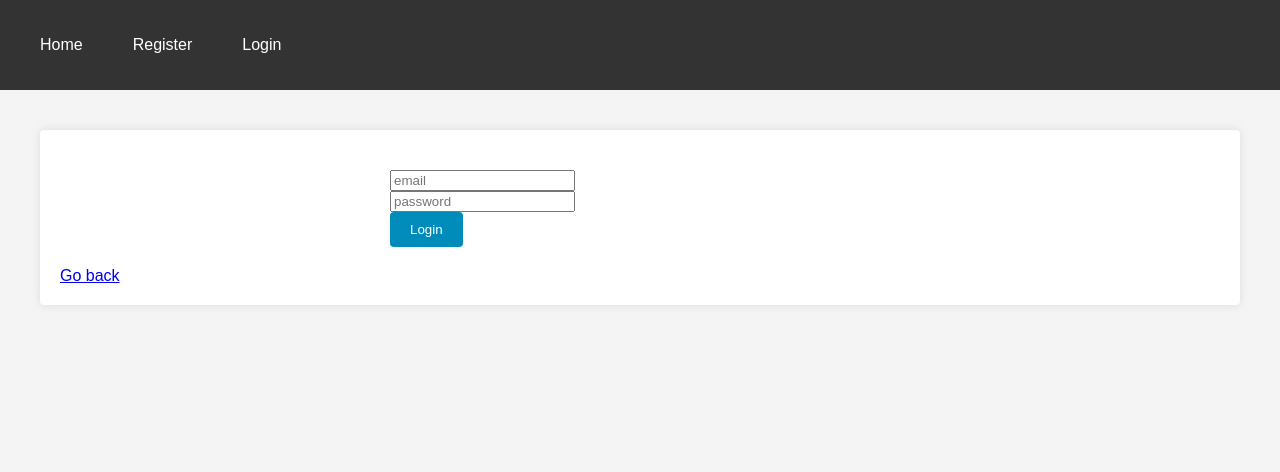
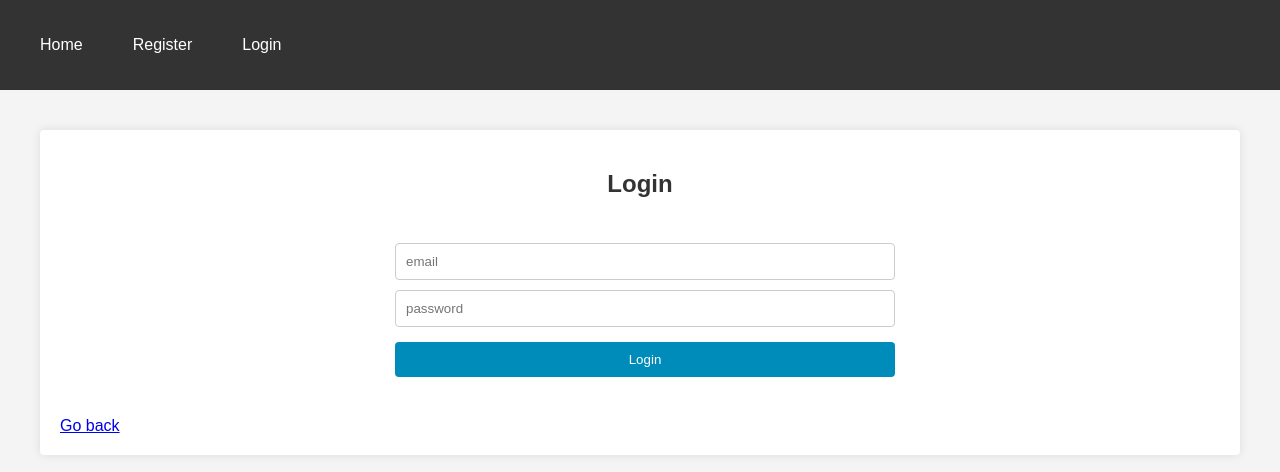
Before and after one commit to EleanorMoseley/airline-project, a Flask app: page /login in a window 1280 px wide. Shown: the top 472 px of the page. Run offline with Flask 3, Linux system fonts and the light colour scheme.

Commit message:
login page

```diff
--- a/templates/login.html
+++ b/templates/login.html
@@ -1,13 +1,34 @@
 {% extends "base.html" %}
 
 {% block content %}
+<style>
+input {
+	margin: 5px;
+}
+form [type="submit"] {
+	margin-top: 10px;
+}
+</style>
+
+<h2> Login </h2>
 <form action="/login" method="POST">
-	<input type="text" name = "email" placeholder="email" required/> </br>
-	<input type="password" name = "password" placeholder="password" required/></br>
-	<input type="submit" value = Login />
-	{% if error %}
-		<p class="error"><strong>Error:</strong> {{error}}</p>
-	{% endif %}
+	<div class="container">
+			<div class="form-group">
+				<div class="input">
+					<input type="text" name = "email" placeholder="email" required/>
+				</div>
+				<div class="input">
+					<input type="password" name = "password" placeholder="password" required/>
+				</div>
+
+			<input type="submit" value = Login />
+
+			{% if error %}
+				<p class="error"><strong>Error:</strong> {{error}}</p>
+			{% endif %}
+
+		</div>
+	</div>
 </form>
 
 <a href="/">Go back</a>
```
